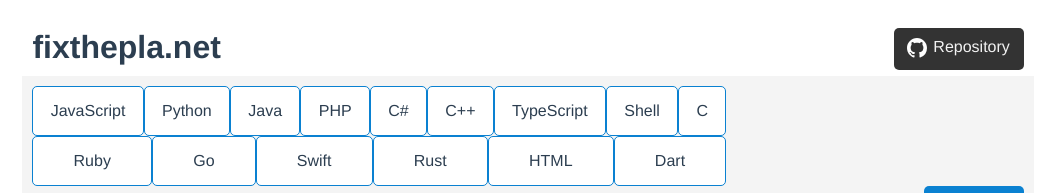
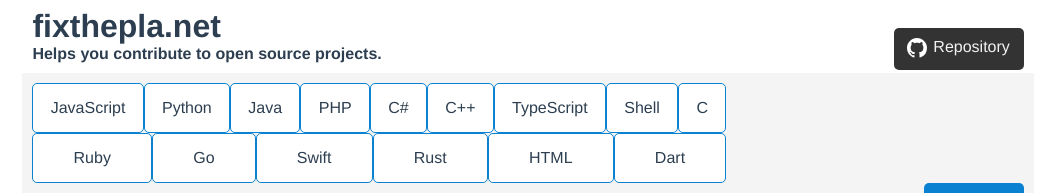
Before and after one commit to Kezzo/fixtheplanet, a Vue app in the folder frontend/fixtheplanet/: page / in a window 1280 px wide. Shown: the top 193 px of the page, without its empty margins (112-1167 px from the left). Built offline with nearby package versions, Linux system fonts and the light colour scheme; no server answers.

Commit message:
Add subtitle to website

```diff
--- a/frontend/fixtheplanet/src/components/TopBar.vue
+++ b/frontend/fixtheplanet/src/components/TopBar.vue
@@ -5,7 +5,10 @@
             <p class="repo-text">Repository</p>
         </div>
 
-        <h1 class="website-name">fixthepla.net</h1>
+        <div class="website-name">
+            <h1 class="website-name-name">fixthepla.net</h1>
+            <h4 class="website-name-desc">Helps you contribute to open source projects.</h4>
+        </div>
     </div>
 </template>
 
@@ -75,6 +78,14 @@ export default {
     margin-left: 10px;
 }
 
+.website-name-name{
+    margin: 0px;
+}
+
+.website-name-desc{
+    margin: 0px;
+}
+
 @media screen and (max-width: 930px) {
 
     .top-bar-container {
```
